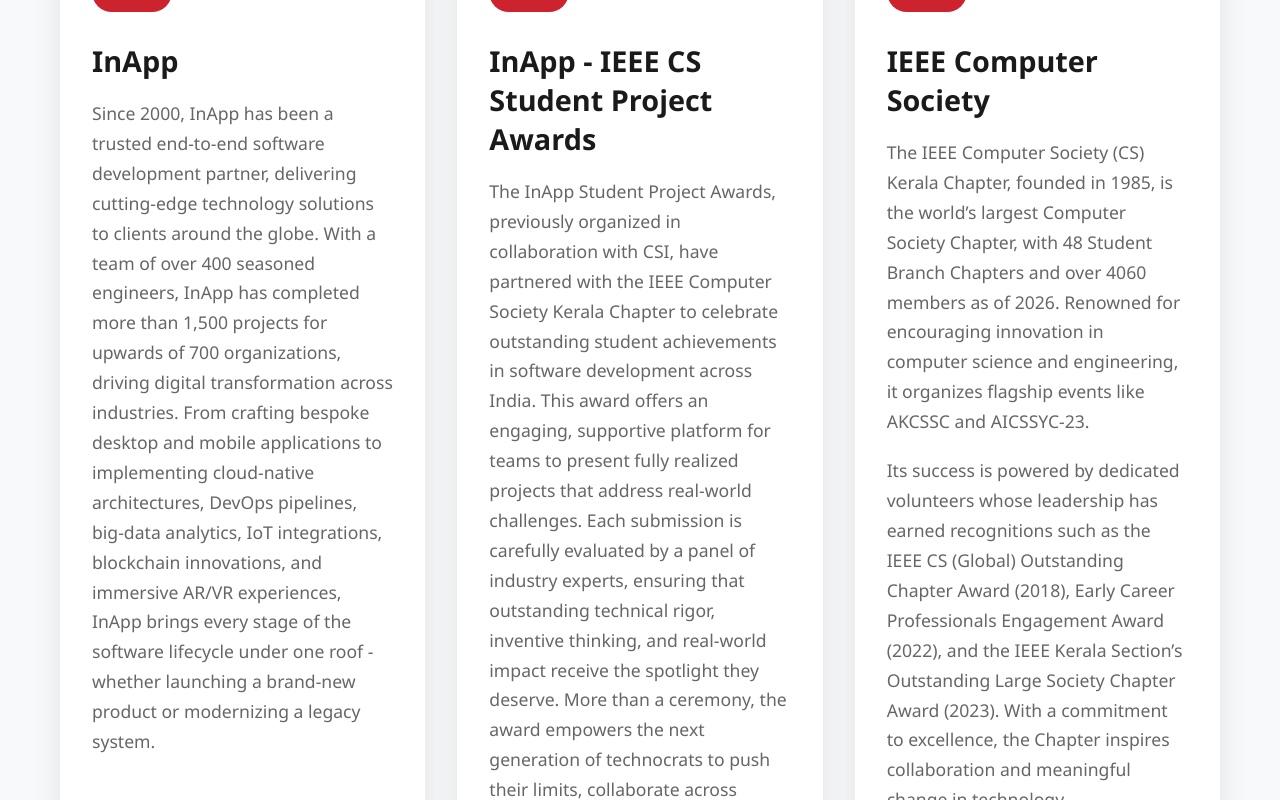
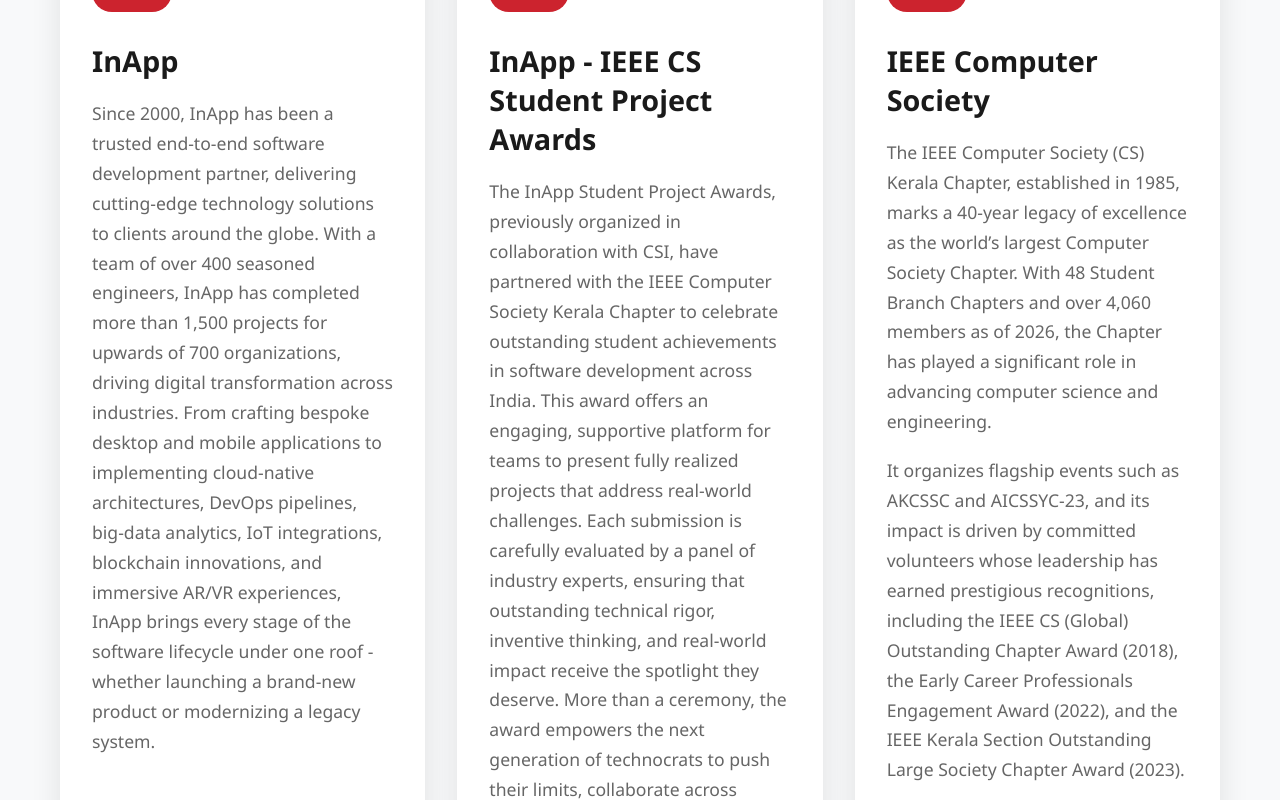
Before and after one commit to Vasif-abdulla/inapp-ieeecs-awards, a Next.js app: page / in a window 1280 px wide. Shown: the part 1760-2560 px from the top of the page. Built offline with nearby package versions, Linux system fonts and the light colour scheme.

Commit message:
content: update about section and replace slide image asset

```diff
--- a/src/app/components/image-slider.tsx
+++ b/src/app/components/image-slider.tsx
@@ -15,7 +15,7 @@
     caption: 'Showcasing Student Projects'
   },
   {
-    src: '/slide3.JPG',
+    src: '/slide3.png',
     alt: 'Award Winners',
     caption: 'Inspiring the Next Generation of Innovators'
   }
--- a/src/app/page.tsx
+++ b/src/app/page.tsx
@@ -78,9 +78,10 @@
               <div style={styles.aboutCardContent}>
                 <h3 style={styles.aboutCardTitle}>IEEE Computer Society</h3>
                 <p style={styles.aboutCardText}>
-                  The IEEE Computer Society (CS) Kerala Chapter, founded in 1985, is the world’s largest Computer Society Chapter, with 48 Student Branch Chapters and over 4060 members as of 2026. Renowned for encouraging innovation in computer science and engineering, it organizes flagship events like AKCSSC and AICSSYC-23.                </p>
+                  The IEEE Computer Society (CS) Kerala Chapter, established in 1985, marks a 40-year legacy of excellence as the world’s largest Computer Society Chapter. With 48 Student Branch Chapters and over 4,060 members as of 2026, the Chapter has played a significant role in advancing computer science and engineering.</p>
                 <p style={styles.aboutCardText}>
-                  Its success is powered by dedicated volunteers whose leadership has earned recognitions such as the IEEE CS (Global) Outstanding Chapter Award (2018), Early Career Professionals Engagement Award (2022), and the IEEE Kerala Section’s Outstanding Large Society Chapter Award (2023). With a commitment to excellence, the Chapter inspires collaboration and meaningful change in technology.                      </p>
+It organizes flagship events such as AKCSSC and AICSSYC-23, and its impact is driven by committed volunteers whose leadership has earned prestigious recognitions, including the IEEE CS (Global) Outstanding Chapter Award (2018), the Early Career Professionals Engagement Award (2022), and the IEEE Kerala Section Outstanding Large Society Chapter Award (2023).
+</p>
               </div>
             </div>
 
```
Also changed, not shown: public/slide3.png (added), 1 other file (tests, documents, lock files or other folders).
